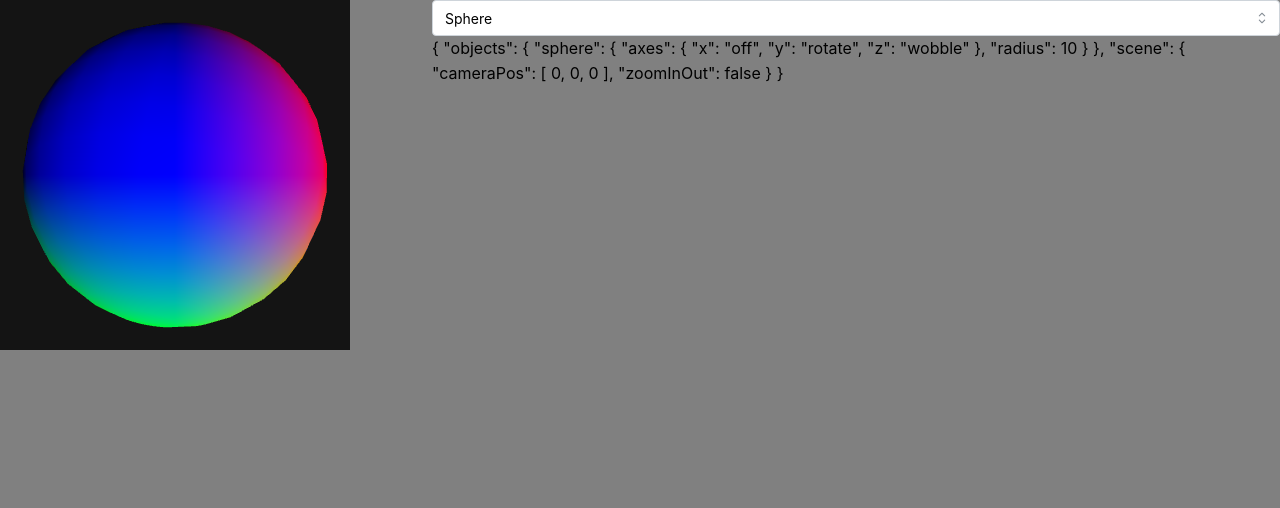
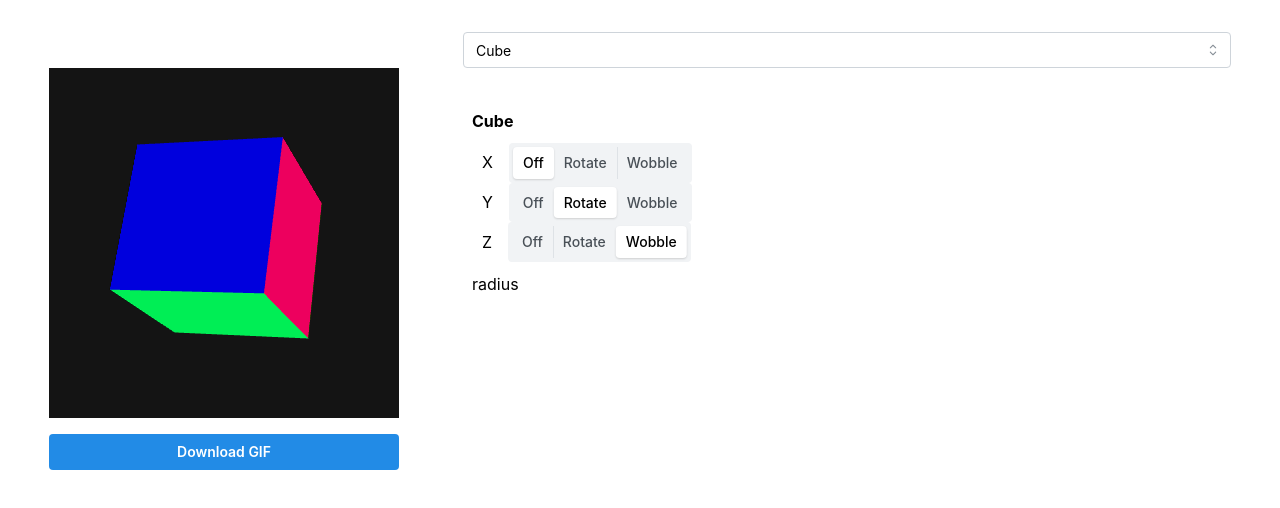
Before and after one commit to WireBuyer/3dgifs, a React (Vite) app: page / in a window 1280 px wide. Shown: the top 508 px of the page. Built offline with nearby package versions, Linux system fonts and the light colour scheme.

Commit message:
made the start of the ui and an updater function

```diff
--- a/src/App.tsx
+++ b/src/App.tsx
@@ -1,7 +1,7 @@
 import p5 from "p5";
 import { useRef, useEffect, useState } from "react";
 import "@mantine/core/styles.css";
-import { Grid, Select } from "@mantine/core";
+import { Box, Button, Flex, Select } from "@mantine/core";
 import Scene from "./sceneCreator/core/scene";
 import { getScene, sceneList } from "./sceneCreator/scenes/sceneList";
 import SettingsDisplay from "./sceneCreator/ui/SettingsDisplay";
@@ -9,23 +9,23 @@ import { SceneSettings } from "./sceneCreator/core/types";
 
 function App() {
   const scenes = Object.keys(sceneList);
-  const [sceneSelection, setSceneSelection] = useState(scenes[0]);
+  const [sceneSelection, setSceneSelection] = useState(scenes[1]);
 
   // consider making a type for this
-  const [currentScene, setCurrentScene] = useState<Scene<unknown>>(() => {
-    return getScene(sceneSelection);
-  });
+  const [currentScene, setCurrentScene] = useState<Scene<unknown>>(() =>
+    getScene(sceneSelection)
+  );
   const previewRef = useRef<HTMLDivElement>(null);
 
   useEffect(() => {
     // move these to the scenes
     let texture: p5.Image;
-    const fps = 25;
-    const totalFrames = 50;
+    const fps = 50;
+    const totalFrames = 100;
 
     const sketch = (p: p5) => {
       p.preload = () => {
-        // texture = p.loadImage("/a.gif");
+        // texture = p.loadImage("/a.jpg");
       };
 
       p.setup = () => {
@@ -42,6 +42,7 @@ function App() {
         const progress = ((p.frameCount - 1) % totalFrames) / totalFrames;
         // p.texture(texture);
         currentScene.draw(p, progress);
+        // tempdraw(p, progress, texture);
       };
     };
 
@@ -58,24 +59,66 @@ function App() {
     setCurrentScene(getScene(value));
   };
 
+  const updateSceneSetting = (path: string[], value: unknown) => {
+    console.log(path, value);
+  };
+
   return (
-    <Grid h="100vh" gutter="md" style={{ minWidth: "1200px" }}>
-      <Grid.Col span={4}>
-        <div ref={previewRef}></div>
-      </Grid.Col>
-      <Grid.Col span={8}>
-        <Select
-          data={scenes}
-          value={sceneSelection}
-          onChange={handleSceneChange}
-        />
-        {currentScene && (
+    <Box
+      style={{
+        minWidth: "900px",
+        minHeight: "600px",
+        width: "100%",
+        height: "100vh",
+        overflow: "auto",
+      }}
+    >
+      <Flex
+        p="md"
+        gap="xl"
+        align="flex-start"
+        justify="center"
+        style={{ minHeight: "100%" }}
+      >
+        <Box
+          style={{
+            minWidth: "350px",
+            padding: "32px 16px",
+            height: "100%",
+          }}
+        >
+          <Box ref={previewRef} w={350} h={350} mt={20} />
+          <Button mt="md" fullWidth w={350}>
+            Download GIF
+          </Button>
+        </Box>
+
+        <Box
+          style={{
+            flex: 1,
+            minWidth: "500px",
+            maxWidth: "800px",
+            padding: "16px",
+            overflowY: "auto",
+          }}
+        >
+          <Select
+            data={scenes}
+            value={sceneSelection}
+            onChange={handleSceneChange}
+            allowDeselect={false}
+            mb="xl"
+            w="100%"
+            searchable
+            nothingFoundMessage="Nothing found..."
+          />
           <SettingsDisplay
             sceneSettings={currentScene.settings as SceneSettings}
+            updateSceneSetting={updateSceneSetting}
           />
-        )}
-      </Grid.Col>
-    </Grid>
+        </Box>
+      </Flex>
+    </Box>
   );
 }
 
--- a/src/index.css
+++ b/src/index.css
@@ -1,3 +1,3 @@
 body {
-  background-color: grey;
+  /* background-color: grey; */
 }
--- /dev/null
+++ b/src/sceneCreator/ui/AxesDisplay.tsx
@@ -0,0 +1,41 @@
+import { Box, Group, SegmentedControl, Text } from "@mantine/core";
+// import { updateSceneSetting } from "./updateSceneSetting";
+
+export default function AxesDisplay({
+  objectName,
+  settingValue,
+  basePath,
+  updateSceneSetting,
+}: {
+  objectName: string;
+  settingValue: string;
+  basePath: string[];
+  updateSceneSetting: (path: string[], value: unknown) => void;
+}) {
+  const movementOptions = [
+    { value: "off", label: "Off" },
+    { value: "rotate", label: "Rotate" },
+    { value: "wobble", label: "Wobble" },
+  ];
+
+  return (
+    <Box p={"xs"}>
+      {Object.entries(settingValue).map(([axis, movement]) => {
+        return (
+          <Group key={`${objectName}-${axis}`}>
+            <Text style={{ textTransform: "capitalize" }}>{axis}</Text>
+            <SegmentedControl
+              data={movementOptions}
+              value={movement as string}
+              onChange={(val) => {
+                const fullPath = [...basePath, axis];
+                updateSceneSetting(fullPath, val);
+                // handleSettingChange(fullPath);
+              }}
+            />
+          </Group>
+        );
+      })}
+    </Box>
+  );
+}
--- /dev/null
+++ b/src/sceneCreator/ui/ObjectSettingsDisplay.tsx
@@ -0,0 +1,69 @@
+import {
+  Box,
+  Group,
+  Paper,
+  SegmentedControl,
+  Title,
+  Text,
+} from "@mantine/core";
+import { SceneObjects } from "../core/types";
+import AxesDisplay from "./AxesDisplay";
+// import { updateSceneSetting } from "./updateSceneSetting";
+
+interface ObjectSettingsProps {
+  sceneObjects: SceneObjects;
+  updateSceneSetting: (path: string[], value: unknown) => void;
+}
+
+export default function ObjectSettingsDisplay({
+  sceneObjects,
+  updateSceneSetting,
+}: ObjectSettingsProps) {
+  const movementOptions = [
+    { value: "off", label: "Off" },
+    { value: "rotate", label: "Rotate" },
+    { value: "wobble", label: "Wobble" },
+  ];
+  let counter = 0;
+
+  return (
+    <Box>
+      {/* <Title order={4}>Scene Settings</Title> */}
+      {Object.entries(sceneObjects).map(([objectName, obbjectSettings]) => {
+        const basePath: string[] = ["objects", objectName];
+
+        return (
+          <Paper key={objectName}>
+            <Title order={5} style={{ textTransform: "capitalize" }}>
+              {objectName}
+            </Title>
+
+            {Object.entries(obbjectSettings).map(
+              ([settingName, settingValue]) => {
+                // make checks for possible base settings otherwise render from metadata
+                if (settingName === "axes") {
+                  basePath.push(settingName);
+                  return (
+                    <AxesDisplay
+                      objectName={objectName}
+                      settingValue={settingValue}
+                      basePath={basePath}
+                      updateSceneSetting={updateSceneSetting}
+                      key={`${objectName}-${settingName}`}
+                    />
+                  );
+                } else {
+                  // basePath.push("unknown", settingValue as string);
+                  counter += 1;
+                  return (
+                    <Text key={`${objectName}-${counter}`}>{settingName}</Text>
+                  );
+                }
+              }
+            )}
+          </Paper>
+        );
+      })}
+    </Box>
+  );
+}
--- a/src/sceneCreator/ui/SettingsDisplay.tsx
+++ b/src/sceneCreator/ui/SettingsDisplay.tsx
@@ -1,9 +1,25 @@
+import { Card } from "@mantine/core";
 import { SceneSettings } from "../core/types";
+import ObjectSettingsDisplay from "./ObjectSettingsDisplay";
 
 interface SceneSettingsProps {
   sceneSettings: SceneSettings;
+  updateSceneSetting: (path: string[], value: unknown) => void;
 }
 
-export default function SettingsDisplay({ sceneSettings }: SceneSettingsProps) {
-  return <div>{JSON.stringify(sceneSettings, null, 2)}</div>;
+export default function SettingsDisplay({
+  sceneSettings,
+  updateSceneSetting,
+}: SceneSettingsProps) {
+  return (
+    <Card p={25}>
+      {/* make a component for scene params or just make one component handle both */}
+      <Card.Section>
+        <ObjectSettingsDisplay
+          sceneObjects={sceneSettings.objects}
+          updateSceneSetting={updateSceneSetting}
+        />
+      </Card.Section>
+    </Card>
+  );
 }
--- /dev/null
+++ b/src/sceneCreator/ui/updateSceneSetting.tsx
@@ -0,0 +1,3 @@
+// export function updateSceneSetting(path: string[]) {
+//   console.log(path);
+// }
```
Also changed, not shown: src/sceneCreator/core/types.tsx (+4 -3 lines), src/sceneCreator/scenes/temp.tsx (added, +35 -0 lines), 1 other file (tests, documents, lock files or other folders).
